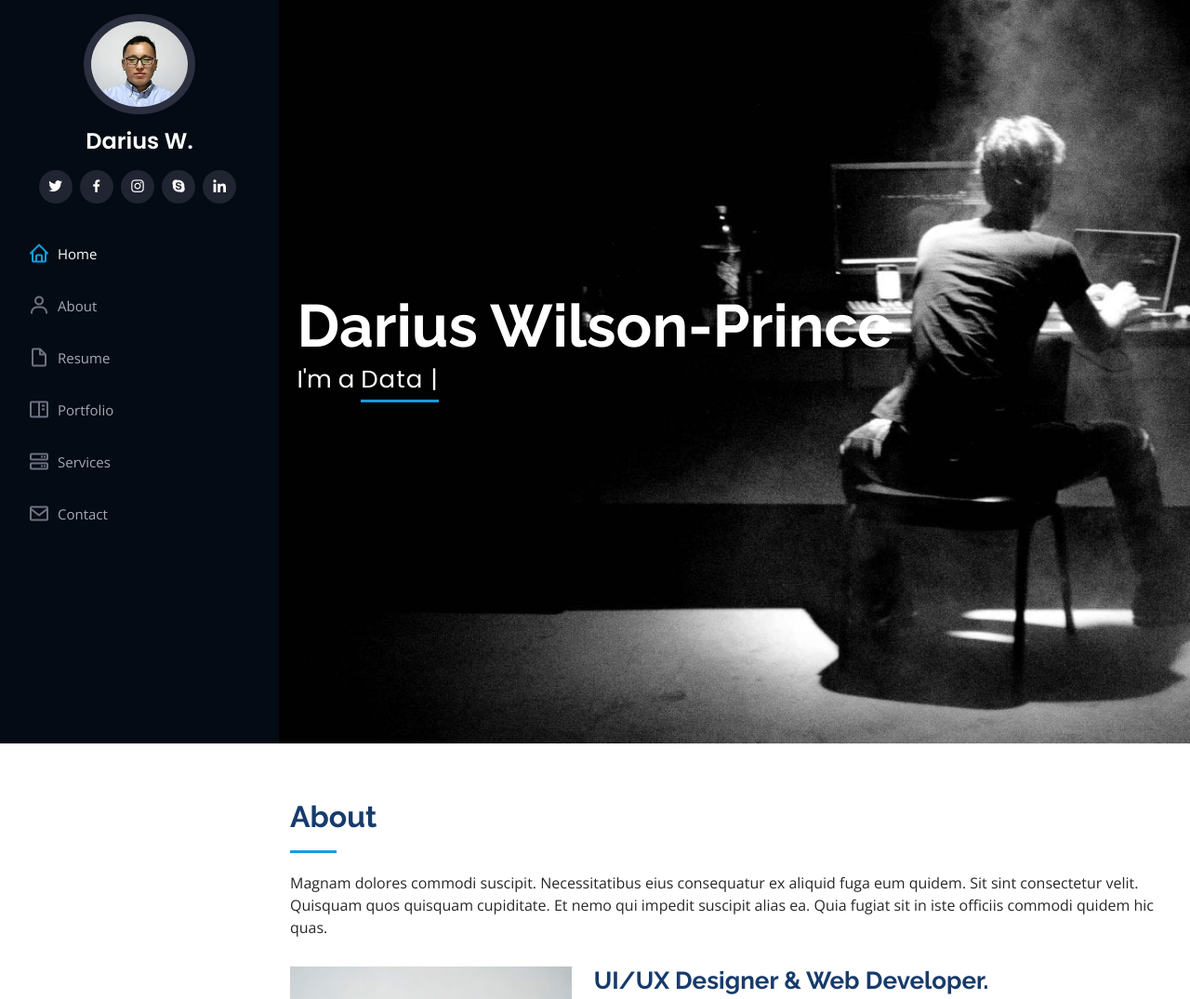
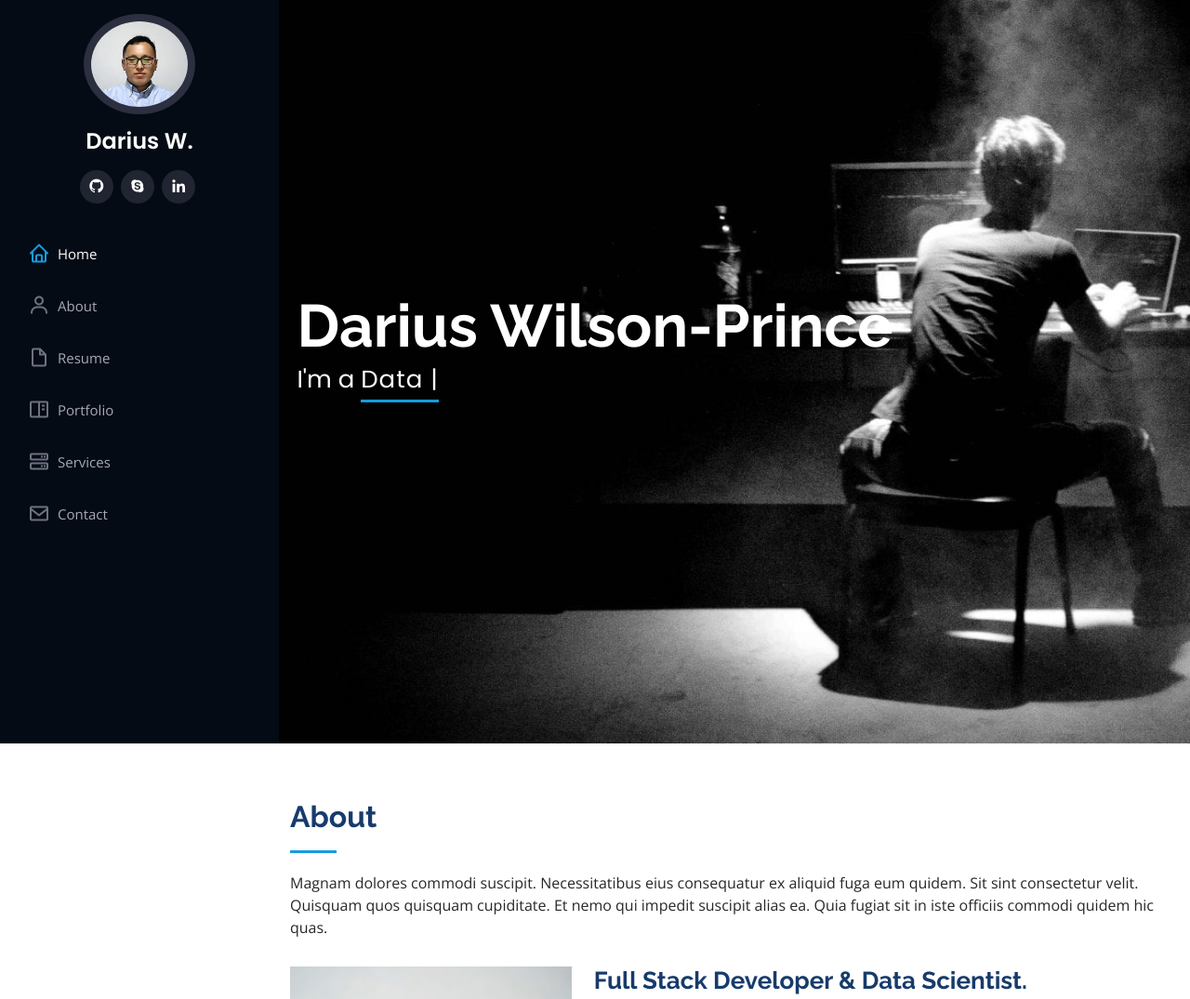
Before and after one commit to dariusprince90/dariusprince90.github.io, a plain HTML site: page index.html in a window 1280 px wide. Shown: the top 1075 px of the page at 93% size. Drawn offline with nearby package versions, Linux system fonts and the light colour scheme.

Commit message:
add social website

```diff
--- a/index.html
+++ b/index.html
@@ -56,11 +56,20 @@
             <a href="index.html">Darius W.</a>
           </h1>
           <div class="social-links mt-3 text-center">
-            <a href="#" class="twitter"><i class="bx bxl-twitter"></i></a>
-            <a href="#" class="facebook"><i class="bx bxl-facebook"></i></a>
-            <a href="#" class="instagram"><i class="bx bxl-instagram"></i></a>
-            <a href="#" class="google-plus"><i class="bx bxl-skype"></i></a>
-            <a href="#" class="linkedin"><i class="bx bxl-linkedin"></i></a>
+            <!-- <a href="#" class="twitter"><i class="bx bxl-twitter"></i></a> -->
+            <!-- <a href="#" class="facebook"><i class="bx bxl-facebook"></i></a> -->
+            <!-- <a href="#" class="instagram"><i class="bx bxl-instagram"></i></a> -->
+            <a href="https://github.com/dariusprince90" class="facebook"
+              ><i class="bx bxl-github"></i
+            ></a>
+            <a href="skype:live:.cid.2002f670969292a8?chat" class="google-plus"
+              ><i class="bx bxl-skype"></i
+            ></a>
+            <a
+              href="https://www.linkedin.com/in/darius-wilson-prince-836658269"
+              class="linkedin"
+              ><i class="bx bxl-linkedin"></i
+            ></a>
           </div>
         </div>
 
@@ -140,7 +149,7 @@
               <img src="assets/img/profile-img.jpg" class="img-fluid" alt="" />
             </div>
             <div class="col-lg-8 pt-4 pt-lg-0 content" data-aos="fade-left">
-              <h3>UI/UX Designer &amp; Web Developer.</h3>
+              <h3>Full Stack Developer &amp; Data Scientist.</h3>
               <p class="fst-italic">
                 Lorem ipsum dolor sit amet, consectetur adipiscing elit, sed do
                 eiusmod tempor incididunt ut labore et dolore magna aliqua.
```
